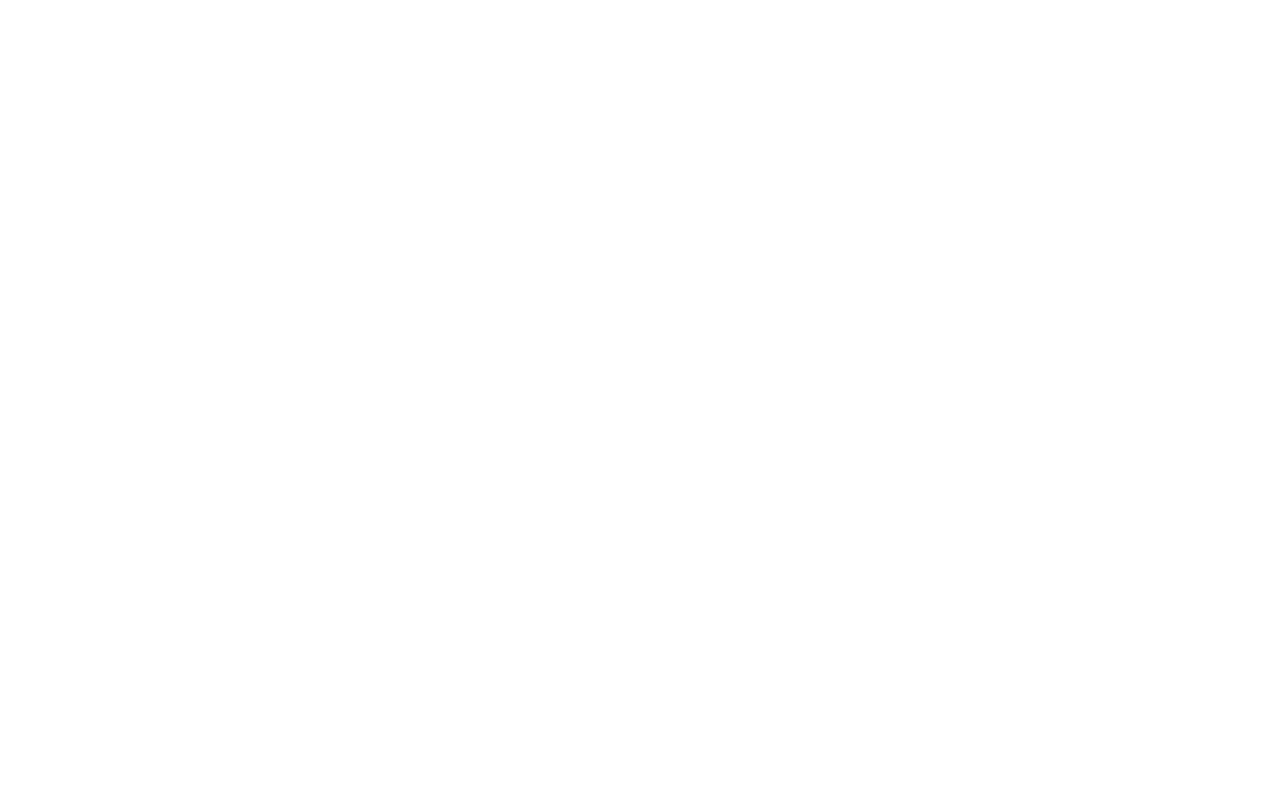
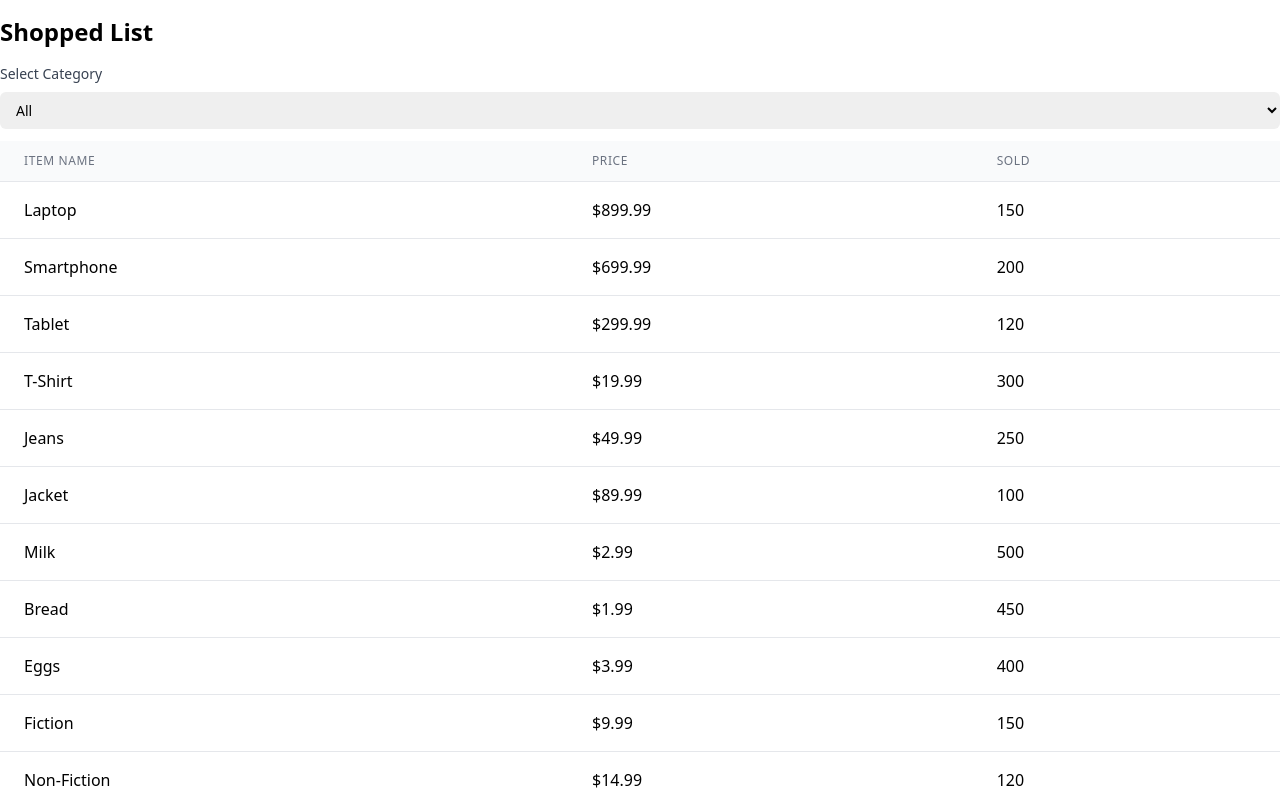
Before and after one commit to JL-Agbalo/my-echarts-app, a React (Create React App) app: page / in a window 1280 px wide. Shown: the top 800 px of the page. Built offline with nearby package versions, Linux system fonts and the light colour scheme.

Commit message:
Add DropdownTable component for category selection and item display; remove unused Dropdown and Table components

```diff
--- a/src/App.js
+++ b/src/App.js
@@ -8,10 +8,13 @@
 import LineRaceChart from "./components/LineRaceChart";
 import StackedBarChart from "./components/StackedBarChart";
 import SquadChart from "./components/squadChart/index";
-
+import DropdownTable from "./components/study/index";
 const App = () => {
   return (
-    <div className="app">{/* <SquadChart /> */}</div>
+    <div className="app">
+      {/* <SquadChart /> */}
+      <DropdownTable />
+    </div>
 
     // <div className="app p-6 bg-gray-100 min-h-screen">
     //   <h1 className="text-3xl font-bold mb-6">ECharts with Tailwind CSS</h1>
--- a/src/components/study/Dropdown.js
+++ /dev/null
@@ -1,7 +0,0 @@
-import React from "react";
-
-function Dropdown() {
-  return <div>Dropdown</div>;
-}
-
-export default Dropdown;
--- a/src/components/study/Table.js
+++ /dev/null
@@ -1,7 +0,0 @@
-import React from "react";
-
-function Table() {
-  return <div>Table</div>;
-}
-
-export default Table;
--- a/src/components/study/index.js
+++ b/src/components/study/index.js
@@ -1,8 +1,79 @@
-import React from "react";
+import React, { useState } from "react";
 import shoppedList from "../../data/UserData";
+import "../../index.css"; // Ensure Tailwind CSS is imported
 
-function index() {
-  return <div>index</div>;
+function DropdownTable() {
+  // State to keep track of the selected category
+  const [selectedCategory, setSelectedCategory] = useState("All");
+
+  // Handle category change
+  const handleCategoryChange = (event) => {
+    setSelectedCategory(event.target.value);
+  };
+
+  // Get items based on the selected category
+  const selectedItems =
+    selectedCategory === "All"
+      ? shoppedList.categories.flatMap((category) => category.items)
+      : shoppedList.categories.find(
+          (category) => category.name === selectedCategory
+        ).items;
+
+  console.log("selectedItems", selectedItems);
+  console.log("selectedCategory", selectedCategory);
+
+  return (
+    <div className="container mx-auto mt-4">
+      <h1 className="text-2xl font-bold mb-4">Shopped List</h1>
+      <div className="mb-3">
+        <label
+          htmlFor="categorySelect"
+          className="block text-sm font-medium text-gray-700 mb-2"
+        >
+          Select Category
+        </label>
+        <select
+          id="categorySelect"
+          className="block w-full pl-3 pr-10 py-2 text-base border-gray-300 focus:outline-none focus:ring-indigo-500 focus:border-indigo-500 sm:text-sm rounded-md"
+          onChange={handleCategoryChange}
+          value={selectedCategory}
+        >
+          <option value="All">All</option>
+          {shoppedList.categories.map((category) => (
+            <option key={category.id} value={category.name}>
+              {category.name}
+            </option>
+          ))}
+        </select>
+      </div>
+      <table className="min-w-full divide-y divide-gray-200">
+        <thead className="bg-gray-50">
+          <tr>
+            <th className="px-6 py-3 text-left text-xs font-medium text-gray-500 uppercase tracking-wider">
+              Item Name
+            </th>
+            <th className="px-6 py-3 text-left text-xs font-medium text-gray-500 uppercase tracking-wider">
+              Price
+            </th>
+            <th className="px-6 py-3 text-left text-xs font-medium text-gray-500 uppercase tracking-wider">
+              Sold
+            </th>
+          </tr>
+        </thead>
+        <tbody className="bg-white divide-y divide-gray-200">
+          {selectedItems.map((item) => (
+            <tr key={item.id}>
+              <td className="px-6 py-4 whitespace-nowrap">{item.name}</td>
+              <td className="px-6 py-4 whitespace-nowrap">
+                ${item.price.toFixed(2)}
+              </td>
+              <td className="px-6 py-4 whitespace-nowrap">{item.sold}</td>
+            </tr>
+          ))}
+        </tbody>
+      </table>
+    </div>
+  );
 }
 
-export default index;
+export default DropdownTable;
```
